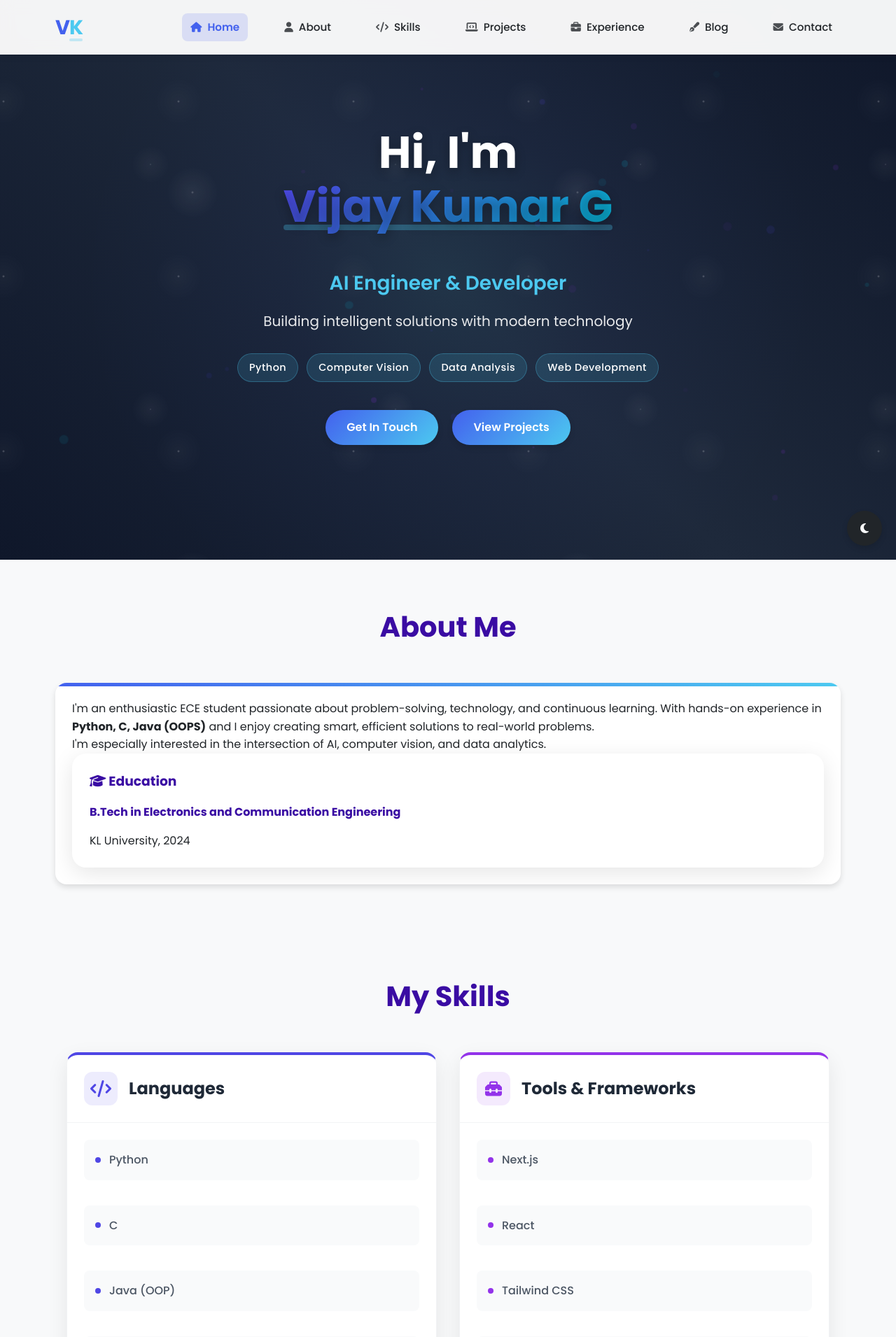
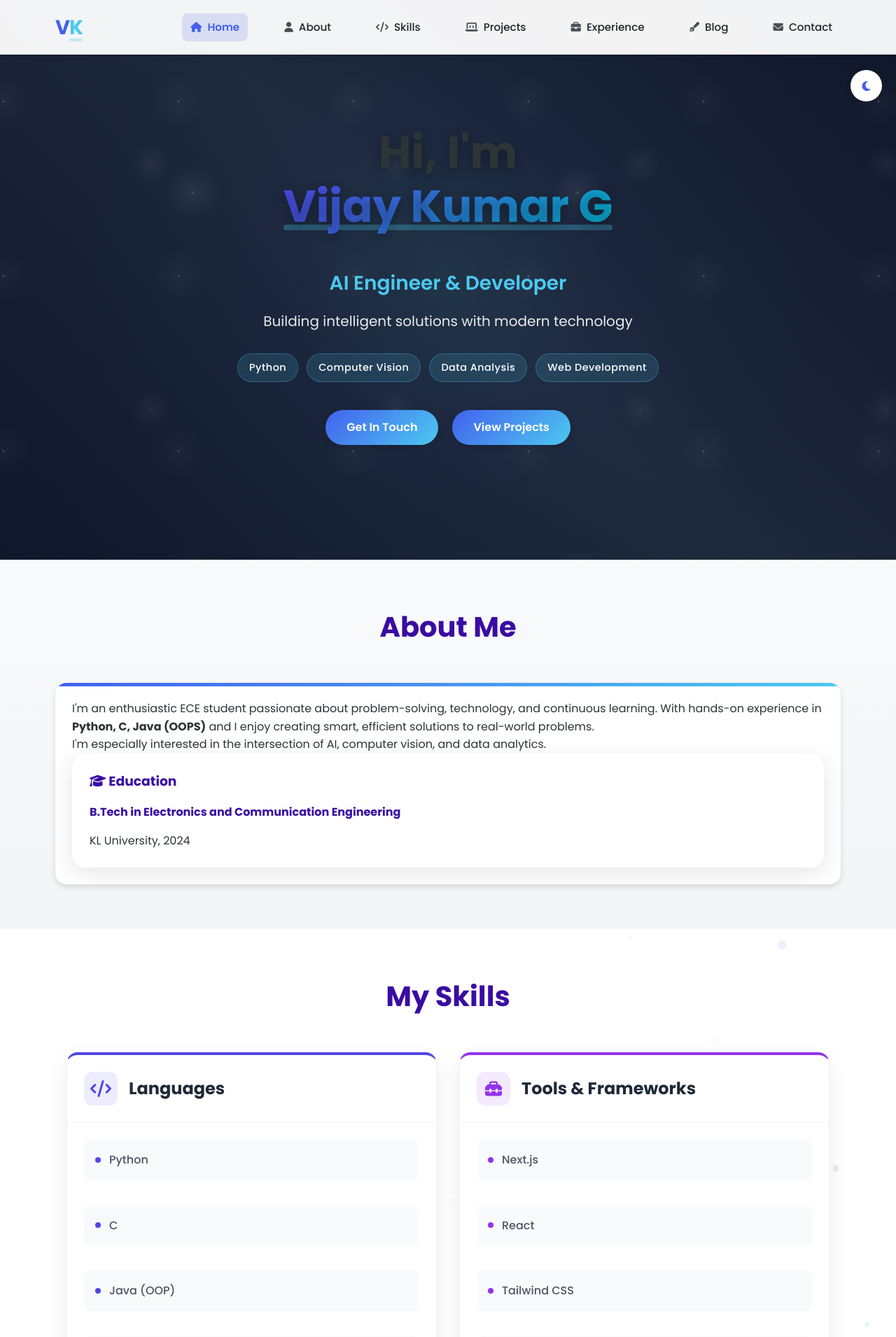
Before and after one commit to VijayKumarG717/Portfolio, a PHP site: page / in a window 1280 px wide. Shown: the top 1911 px of the page at 70% size. Run offline with PHP 8.4, Linux system fonts and the light colour scheme; some libraries are stand-ins or nearby versions.

Commit message:
Add dark mode with suitable attractive backgrounds and toggle functionality

```diff
--- a/css/enhanced.css
+++ b/css/enhanced.css
@@ -12,6 +12,13 @@
   --danger-color: #e74c3c;
   --text-color: #2d3436;
   --text-light: #f8f9fa;
+
+  /* Light theme specific colors */
+  --background-color: #ffffff;
+  --background-alt: #f8f9fa;
+  --card-bg: #ffffff;
+  --section-bg: linear-gradient(to bottom, #f9fafb, #f3f4f6);
+  --hero-bg: linear-gradient(135deg, #e0f2fe, #f0f9ff);
 
   /* Gradients */
   --gradient-primary: linear-gradient(135deg, #4361ee 0%, #4cc9f0 100%);
@@ -28,6 +35,29 @@
   --transition-fast: all 0.2s ease;
   --transition-normal: all 0.3s ease;
   --transition-slow: all 0.5s ease;
+}
+
+/* Dark Mode Variables */
+body.dark-mode {
+  --primary-color: #4cc9f0;
+  --secondary-color: #7209b7;
+  --accent-color: #f72585;
+  --accent-secondary: #4cc9f0;
+  --text-color: #e2e8f0;
+  --text-light: #f8fafc;
+
+  /* Dark theme specific colors */
+  --background-color: #0f172a;
+  --background-alt: #1e293b;
+  --card-bg: #1e293b;
+  --section-bg: linear-gradient(to bottom, #0f172a, #1e293b);
+  --hero-bg: linear-gradient(135deg, #0f172a, #1e293b);
+
+  /* Shadows */
+  --shadow-sm: 0 2px 4px rgba(0, 0, 0, 0.3);
+  --shadow-md: 0 4px 8px rgba(0, 0, 0, 0.4);
+  --shadow-lg: 0 10px 25px rgba(0, 0, 0, 0.5);
+  --shadow-hover: 0 15px 30px rgba(0, 0, 0, 0.6);
 }
 
 /* Global Animations */
@@ -50,7 +80,7 @@
 
 /* Modern Card Styling */
 .modern-card {
-  background: white;
+  background: var(--card-bg);
   border-radius: 16px;
   padding: 24px;
   box-shadow: var(--shadow-md);
@@ -58,6 +88,7 @@
   position: relative;
   overflow: hidden;
   z-index: 1;
+  color: var(--text-color);
 }
 
 .modern-card:hover {
@@ -82,7 +113,7 @@
   display: flex;
   align-items: center;
   padding-top: 80px;
-  background: linear-gradient(to right, #0f172a, #1e293b);
+  background: var(--hero-bg);
   position: relative;
   overflow: hidden;
 }
@@ -111,14 +142,14 @@
   margin: 0 auto;
   text-align: center;
   padding: 0 20px;
-  color: white;
+  color: var(--text-color);
 }
 
 .hero-content h1 {
   font-size: 4rem;
   font-weight: 700;
   margin-bottom: 1.5rem;
-  color: white;
+  color: var(--text-color);
   text-shadow: 0 5px 15px rgba(0, 0, 0, 0.3);
   line-height: 1.2;
 }
@@ -772,48 +803,139 @@
 /* Dark Mode Toggle */
 .theme-toggle {
   position: fixed;
-  bottom: 20px;
+  top: 100px;
   right: 20px;
-  width: 50px;
-  height: 50px;
+  width: 45px;
+  height: 45px;
+  background: var(--card-bg);
   border-radius: 50%;
-  background: var(--dark-color);
-  color: var(--light-color);
   display: flex;
+  justify-content: center;
   align-items: center;
-  justify-content: center;
   cursor: pointer;
-  z-index: 1000;
+  z-index: 999;
   box-shadow: var(--shadow-md);
   transition: var(--transition-normal);
+  color: var(--primary-color);
 }
 
 .theme-toggle:hover {
   transform: rotate(180deg);
+  background: var(--primary-color);
+  color: var(--text-light);
 }
 
-/* Dark mode styles */
-body.dark-mode {
-  background-color: var(--dark-color);
-  color: var(--light-color);
+/* Body background for dark mode */
+body {
+  background-color: var(--background-color);
+  color: var(--text-color);
+  transition: background-color 0.3s ease, color 0.3s ease;
 }
 
-body.dark-mode .modern-card {
-  background: #2d3748;
-  color: var(--light-color);
+body.dark-mode .section-title {
+  color: var(--text-light);
 }
 
-body.dark-mode .modern-navbar {
-  background: rgba(26, 32, 44, 0.9);
+body.dark-mode p,
+body.dark-mode h3,
+body.dark-mode h4 {
+  color: var(--text-color);
 }
 
-body.dark-mode .nav-links a {
-  color: var(--light-color);
+/* Dark mode styles for project cards */
+body.dark-mode .project-card {
+  background: var(--card-bg);
+  box-shadow: 0 4px 20px rgba(0, 0, 0, 0.5);
 }
 
-body.dark-mode .theme-toggle {
-  background: var(--light-color);
-  color: var(--dark-color);
+body.dark-mode .project-content h3 {
+  color: var(--text-light);
+}
+
+body.dark-mode .project-content p {
+  color: var(--text-color);
+}
+
+body.dark-mode .project-tags span {
+  background: rgba(76, 201, 240, 0.15);
+  color: var(--text-light);
+}
+
+/* Footer dark mode */
+footer {
+  background-color: var(--background-alt);
+  color: var(--text-color);
+  transition: background-color 0.3s ease, color 0.3s ease;
+}
+
+/* Skills section dark mode enhancement */
+body.dark-mode .skill-item {
+  background: var(--card-bg);
+  border: 1px solid rgba(255, 255, 255, 0.1);
+}
+
+body.dark-mode .skill-level-indicator {
+  background: rgba(76, 201, 240, 0.2);
+}
+
+/* Dark mode enhanced hover effects */
+body.dark-mode .modern-card:hover {
+  box-shadow: 0 8px 30px rgba(76, 201, 240, 0.2);
+}
+
+body.dark-mode .project-card:hover {
+  box-shadow: 0 8px 30px rgba(76, 201, 240, 0.3);
+}
+
+/* Enhanced skill tag colors for dark mode */
+body.dark-mode .skill-tag {
+  background: rgba(76, 201, 240, 0.15);
+  color: var(--text-light);
+  border: 1px solid rgba(76, 201, 240, 0.3);
+}
+
+/* Section Backgrounds */
+section {
+  background: var(--background-color);
+  color: var(--text-color);
+  transition: var(--transition-normal);
+}
+
+section:nth-child(even) {
+  background: var(--background-alt);
+}
+
+#about, #experience, #blog {
+  background: var(--section-bg);
+}
+
+#skills {
+  background: var(--background-color);
+  position: relative;
+  z-index: 1;
+}
+
+#skills::before {
+  content: '';
+  position: absolute;
+  top: 0;
+  left: 0;
+  width: 100%;
+  height: 100%;
+  background-image: radial-gradient(var(--accent-color) 1px, transparent 1px);
+  background-size: 30px 30px;
+  opacity: 0.05;
+  z-index: -1;
+}
+
+#projects {
+  background: var(--section-bg);
+  position: relative;
+  z-index: 1;
+}
+
+#contact {
+  background: var(--background-color);
 }
 
 /* Loading animation */
--- a/js/script.js
+++ b/js/script.js
@@ -18,8 +18,63 @@
     mirror: false
 });
 
+// Dark Mode Toggle Function
+function initDarkMode() {
+    // Check for saved theme preference or use the preferred color scheme
+    const prefersDarkMode = window.matchMedia('(prefers-color-scheme: dark)').matches;
+    const savedTheme = localStorage.getItem('theme');
+
+    // Apply the saved theme or use the system preference
+    if (savedTheme === 'dark' || (!savedTheme && prefersDarkMode)) {
+        document.body.classList.add('dark-mode');
+        updateDarkModeToggle(true);
+    } else {
+        document.body.classList.remove('dark-mode');
+        updateDarkModeToggle(false);
+    }
+
+    // Create theme toggle button if it doesn't exist
+    if (!document.querySelector('.theme-toggle')) {
+        const themeToggle = document.createElement('div');
+        themeToggle.className = 'theme-toggle';
+        themeToggle.innerHTML = document.body.classList.contains('dark-mode') ?
+            '<i class="fas fa-sun"></i>' :
+            '<i class="fas fa-moon"></i>';
+        document.body.appendChild(themeToggle);
+
+        // Add click event to toggle theme
+        themeToggle.addEventListener('click', toggleDarkMode);
+    }
+}
+
+// Toggle between light and dark mode
+function toggleDarkMode() {
+    if (document.body.classList.contains('dark-mode')) {
+        document.body.classList.remove('dark-mode');
+        localStorage.setItem('theme', 'light');
+        updateDarkModeToggle(false);
+    } else {
+        document.body.classList.add('dark-mode');
+        localStorage.setItem('theme', 'dark');
+        updateDarkModeToggle(true);
+    }
+}
+
+// Update the dark mode toggle icon
+function updateDarkModeToggle(isDarkMode) {
+    const themeToggle = document.querySelector('.theme-toggle');
+    if (themeToggle) {
+        themeToggle.innerHTML = isDarkMode ?
+            '<i class="fas fa-sun"></i>' :
+            '<i class="fas fa-moon"></i>';
+    }
+}
+
 // Typed.js for typing animation
 document.addEventListener('DOMContentLoaded', function() {
+    // Initialize dark mode
+    initDarkMode();
+
     if (document.getElementById('typed-text')) {
         new Typed('#typed-text', {
             strings: [
@@ -1225,3 +1280,17 @@
         });
     });
 });
+
+// Listen for system color scheme changes
+window.matchMedia('(prefers-color-scheme: dark)').addEventListener('change', (e) => {
+    // Only automatically change if the user hasn't manually set a preference
+    if (!localStorage.getItem('theme')) {
+        if (e.matches) {
+            document.body.classList.add('dark-mode');
+            updateDarkModeToggle(true);
+        } else {
+            document.body.classList.remove('dark-mode');
+            updateDarkModeToggle(false);
+        }
+    }
+});
```
